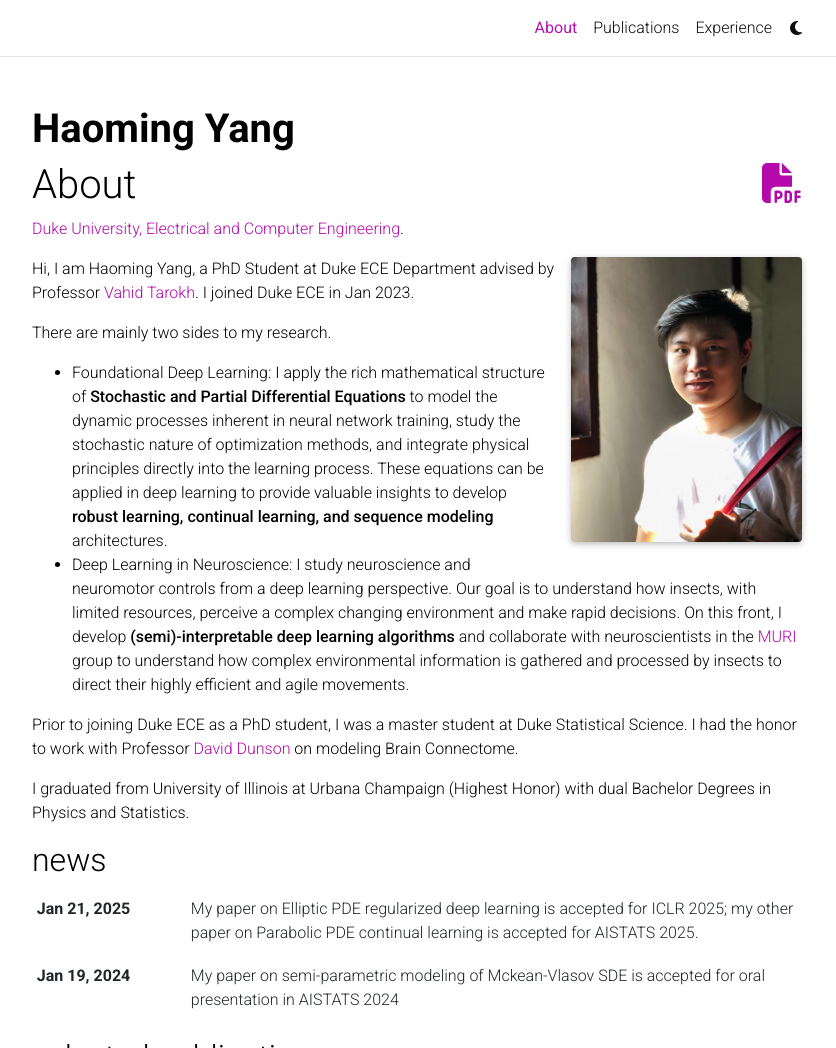
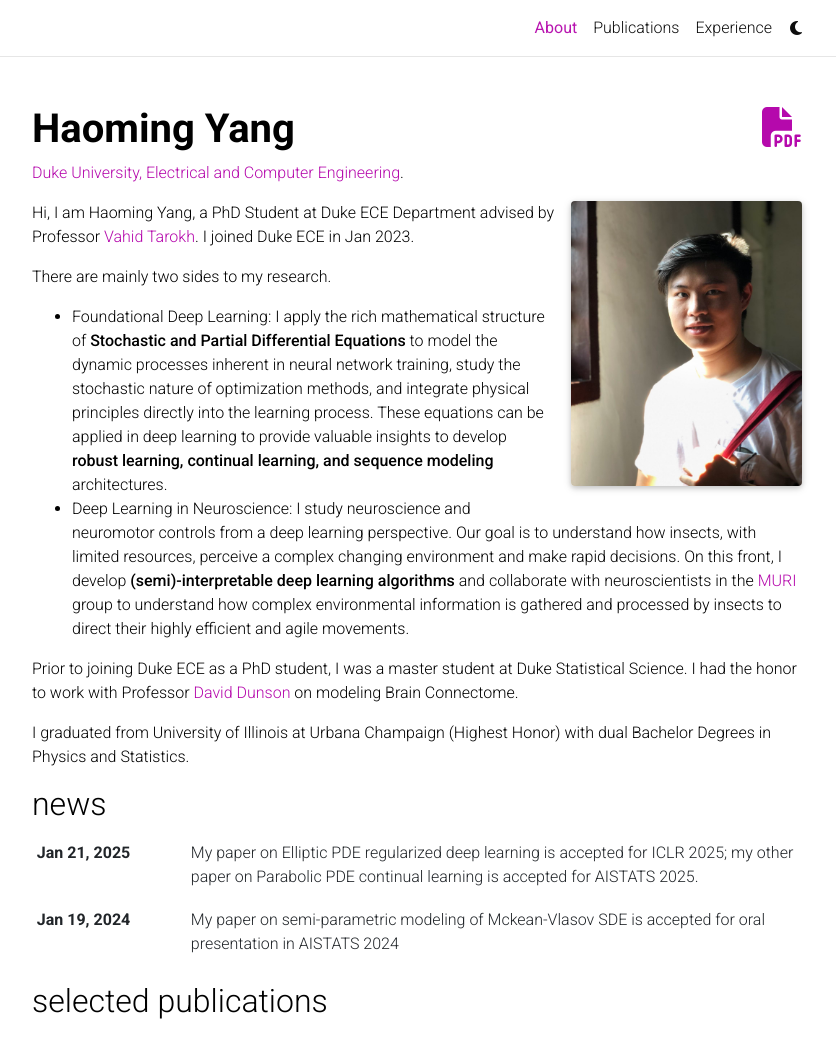
Before and after one commit to imkeithyang/imkeithyang.github.io, a Jekyll site: the page built from _pages/about.md, in a window 1280 px wide and 1393 px high, cut to the strip 0-1048 px from the top of the window. Shown: the whole strip, without its empty margins (223-1059 px from the left). Built offline with Jekyll 4.4.1, drawn with Linux system fonts in a browser that asks for light colours; full-size pictures stand in for the smaller copies a plugin makes; some web fonts are replaced; comment, search, counter and statistics services are not loaded; a style sheet for code colours, icons or effects is not loaded.

Commit message:
minor change

```diff
--- a/_layouts/about.html
+++ b/_layouts/about.html
@@ -7,9 +7,7 @@
         <header class="post-header">
           <h1 class="post-title">
             {% if site.title == "blank" -%}<span class="font-weight-bold">{{ site.first_name }}</span> {{ site.middle_name }} {{ site.last_name }}{%- else -%}{{ site.title }}{%- endif %}
-          </h1>
-          <h1 class="post-title">
-            {{ page.title }} {% if page.cv_pdf %}<a href="{{ page.cv_pdf | prepend: 'assets/pdf/' | relative_url}}" target="_blank" rel="noopener noreferrer" class="float-right"><i class="fa-solid fa-file-pdf"></i></a>{% endif %}
+            {% if page.cv_pdf %}<a href="{{ page.cv_pdf | prepend: 'assets/pdf/' | relative_url}}" target="_blank" rel="noopener noreferrer" class="float-right"><i class="fa-solid fa-file-pdf"></i></a>{% endif %}
           </h1>
           <p class="desc">{{ page.subtitle }}</p>
         </header>
```
